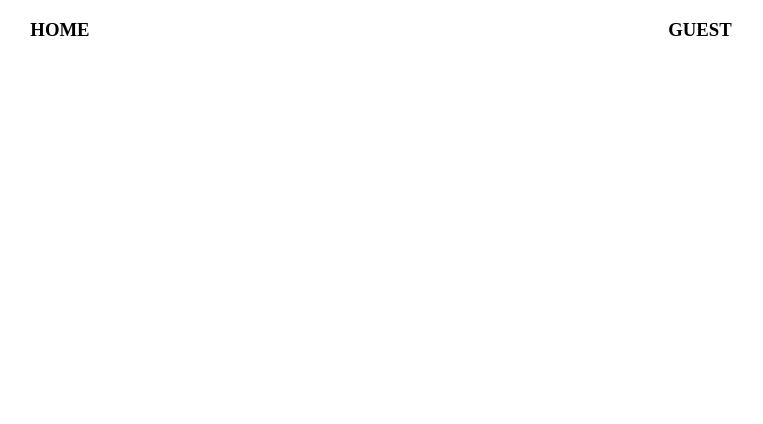
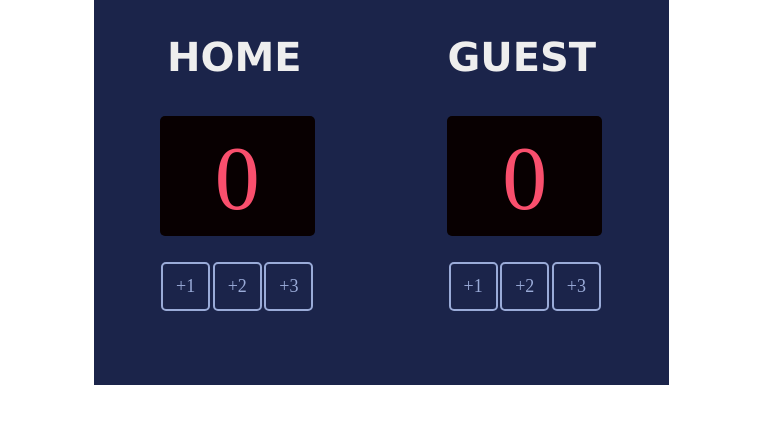
Before and after one commit to Vijendra-Boipai/basketball-score-borad, a plain HTML site: page index.html in a window 1280 px wide. Shown: the whole page, without its empty margins (259-1022 px from the left). Drawn offline with Linux system fonts and the light colour scheme; a web font is replaced by a local one.

Commit message:
css changes of score board
in this commit all the changes related to css for score board are present

```diff
--- a/index.css
+++ b/index.css
@@ -5,4 +5,56 @@ body {
 .container {
     display: flex;
     justify-content: space-around;
+    background-color: #1B244A;
+    height: 385px;
+    width: 575px;
+    margin: auto;
 }
+
+.home-title {
+    height: 36px;
+    width: 149px;
+    color: #EEEEEE;
+    font-family: Verdana;
+    font-size: 40px;
+    font-weight: 700px;
+    line-height: 35.89px;
+    text-align: center;
+}
+
+.home-score {
+    height: 120px;
+    width: 155px;
+    border-radius: 5px;
+    background-color: #080001;
+    font-family: Cursed Timer ULiL;
+    font-weight: 400px;
+    font-size: 90px;
+    line-height: 126.67px;
+    text-align: center;
+    color: #F94F6D;
+}
+
+.home-score-buttons {
+    height: 45px;
+    width: 155px;
+    margin: 26px 0px;
+    display: flex;
+    justify-content: space-around;
+}
+
+.home-score-plus-one, .home-score-plus-two, .home-score-plus-three {
+    height: 45px;
+    width: 45px;
+    border: 2px solid #9AABD8;
+    border-radius: 5px;
+    display: flex;
+    align-items: center;
+    justify-content: center;
+    color: #9AABD8;
+    font-family: Cursed Timer ULiL;
+    font-weight: 400px;
+    font-size: 18px;
+    line-height: 27.81px;
+    text-align: center;
+}
--- a/index.html
+++ b/index.html
@@ -1,16 +1,34 @@
 <html>
+
 <head>
+    <link href="https://fonts.cdnfonts.com/css/cursed-timer-ulil" rel="stylesheet">
     <link rel="stylesheet" href="index.css">
 </head>
+
 <body>
     <div class="container">
         <div>
-                <h3>HOME</h3>
+            <h3 class="home-title">HOME</h3>
+            <div class="home-score">0
+            </div>
+            <div class="home-score-buttons">
+                <div class="home-score-plus-one">+1</div>
+                <div class="home-score-plus-two">+2</div>
+                <div class="home-score-plus-three">+3</div>
+            </div>
         </div>
         <div>
-                <h3>GUEST</h3>
+            <h3 class="home-title">GUEST</h3>
+            <div class="home-score">0
+            </div>
+            <div class="home-score-buttons">
+                <div class="home-score-plus-one">+1</div>
+                <div class="home-score-plus-two">+2</div>
+                <div class="home-score-plus-three">+3</div>
+            </div>
         </div>
     </div>
     <script src="index.js"></script>
 </body>
+
 </html>
```
Lines whose indentation alone changed are shown as unchanged.
